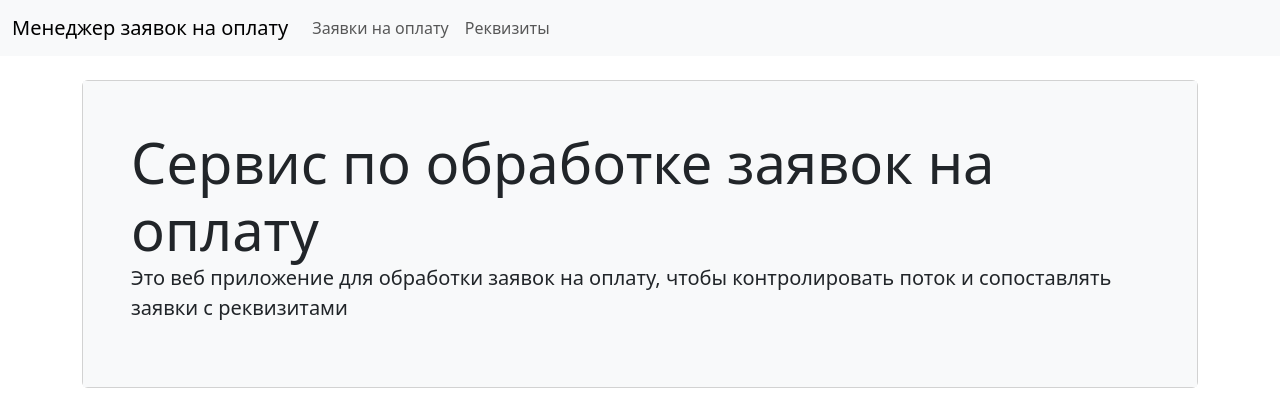
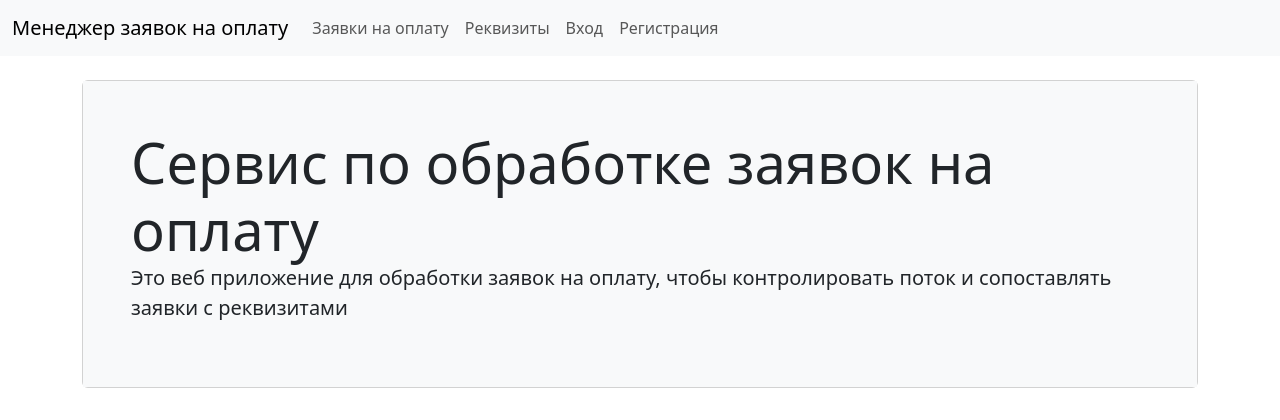
Before and after one commit to Raphael703/payment-requests-service, a Django app: page / in a window 1280 px wide. Shown: the top 420 px of the page. Run offline with Django 5.2, Linux system fonts and the light colour scheme; some libraries are stand-ins or nearby versions.

Commit message:
Update nav.html by adding links for auth

```diff
--- a/__project__/templates/includes/nav.html
+++ b/__project__/templates/includes/nav.html
@@ -18,6 +18,24 @@
                         {% translate "Реквизиты" %}
                     </a>
                 </li>
+                {% if user.is_authenticated %}
+                <form action="{% url 'logout' %}" method="post">
+                    {% csrf_token %}
+                    <input class="btn nav-link" type="submit" value="{% translate 'Выход' %}">
+                </form>
+                {% else %}
+                <li class="nav-item">
+                    <a class="nav-link" href="{% url 'login' %}">
+                        {% translate "Вход" %}
+                    </a>
+                </li>
+                <li class="nav-item">
+                    <a class="nav-link" href="{% url 'sign_up' %}">
+                        {% translate 'Регистрация' %}
+                    </a>
+                </li>
+                {% endif %}
+
             </ul>
         </div>
     </div>
```
